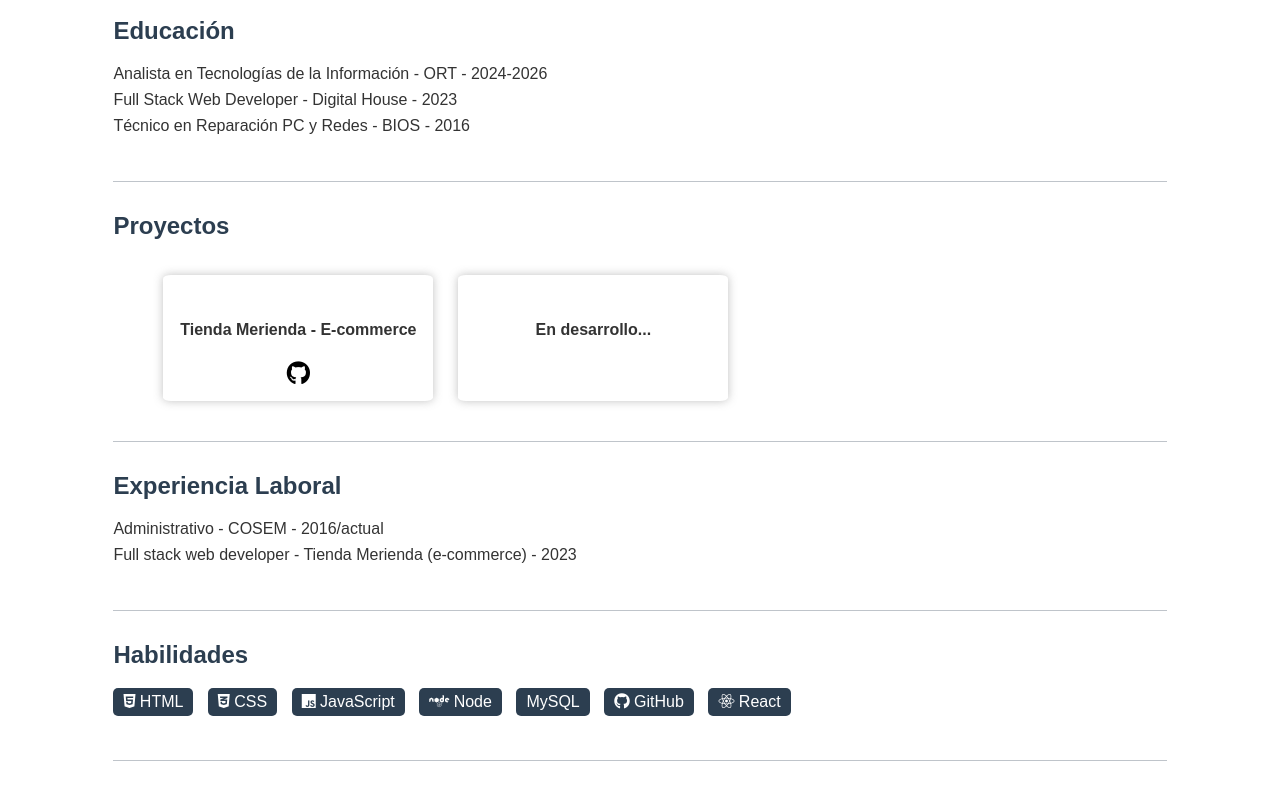
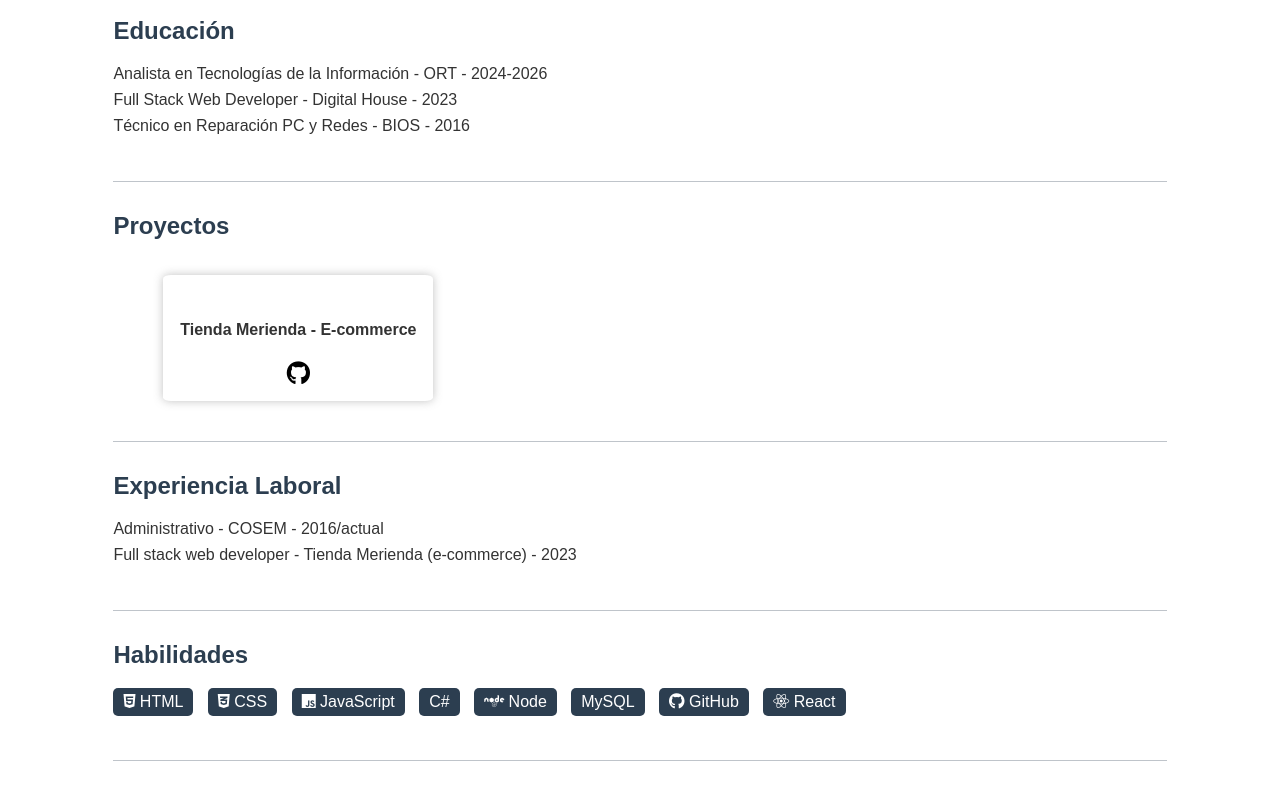
Before and after one commit to BrunoLoriente/portfolio, a website: page index.html in a window 1280 px wide. Shown: the part 406-1206 px from the top of the page. Drawn offline with Linux system fonts and the light colour scheme.

Commit message:
agrego C#

```diff
--- a/index.html
+++ b/index.html
@@ -61,11 +61,6 @@ rel="stylesheet" />
                     <a href="https://github.com/Aizagua/grupo_10_TiendaMerienda"><i class="fa-brands fa-github" style="color: black;"></i></a>
                 </div>
             </article>
-            <article>
-                <div class="info-article">
-                    <h4 class="proyecto">En desarrollo...</h4>
-                </div>
-            </article>
         </div>
     </section>
 
@@ -86,6 +81,7 @@ rel="stylesheet" />
             <li><i class="fa-brands fa-html5"></i> HTML</li>
             <li><i class="fa-brands fa-css3-alt"></i> CSS</li>
             <li><i class="fa-brands fa-js"></i> JavaScript</li>
+            <li>C# </li>
             <li><i class="fa-brands fa-node"></i> Node</li>
             <li>MySQL </li>
             <li><i class="fa-brands fa-github"></i> GitHub</li>
```
